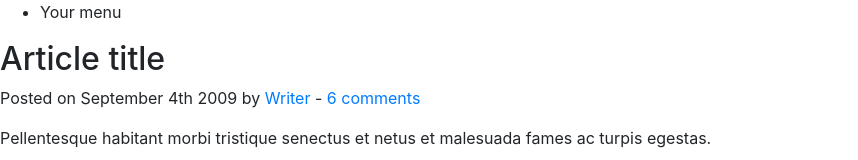
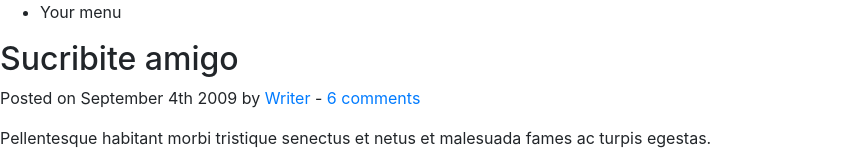
Before and after one commit to cmachadito17/demo-repo2, a plain HTML site: page index.html in a window 1280 px wide. Shown: the top 160 px of the page, without its empty margins (0-858 px from the left). Drawn offline with nearby package versions, Linux system fonts and the light colour scheme.

Commit message:
cambio de title y titulo principal

```diff
--- a/index.html
+++ b/index.html
@@ -2,7 +2,7 @@
 
 <head>
 	<meta http-equiv="Content-Type" content="text/html; charset=UTF-8" />
-    <title>Your Website</title>
+    <title>titulo random</title>
     <link rel="stylesheet" href="https://stackpath.bootstrapcdn.com/bootstrap/4.4.1/css/bootstrap.min.css" integrity="sha384-Vkoo8x4CGsO3+Hhxv8T/Q5PaXtkKtu6ug5TOeNV6gBiFeWPGFN9MuhOf23Q9Ifjh" crossorigin="anonymous">
 </head>
 
@@ -20,7 +20,7 @@
 
 		<article>
 			<header>
-				<h2>Article title</h2>
+				<h2>Sucribite amigo</h2>
 				<p>Posted on <time datetime="2009-09-04T16:31:24+02:00">September 4th 2009</time> by <a href="#">Writer</a> - <a href="#comments">6 comments</a></p>
 			</header>
 			<p>Pellentesque habitant morbi tristique senectus et netus et malesuada fames ac turpis egestas.</p>
```
